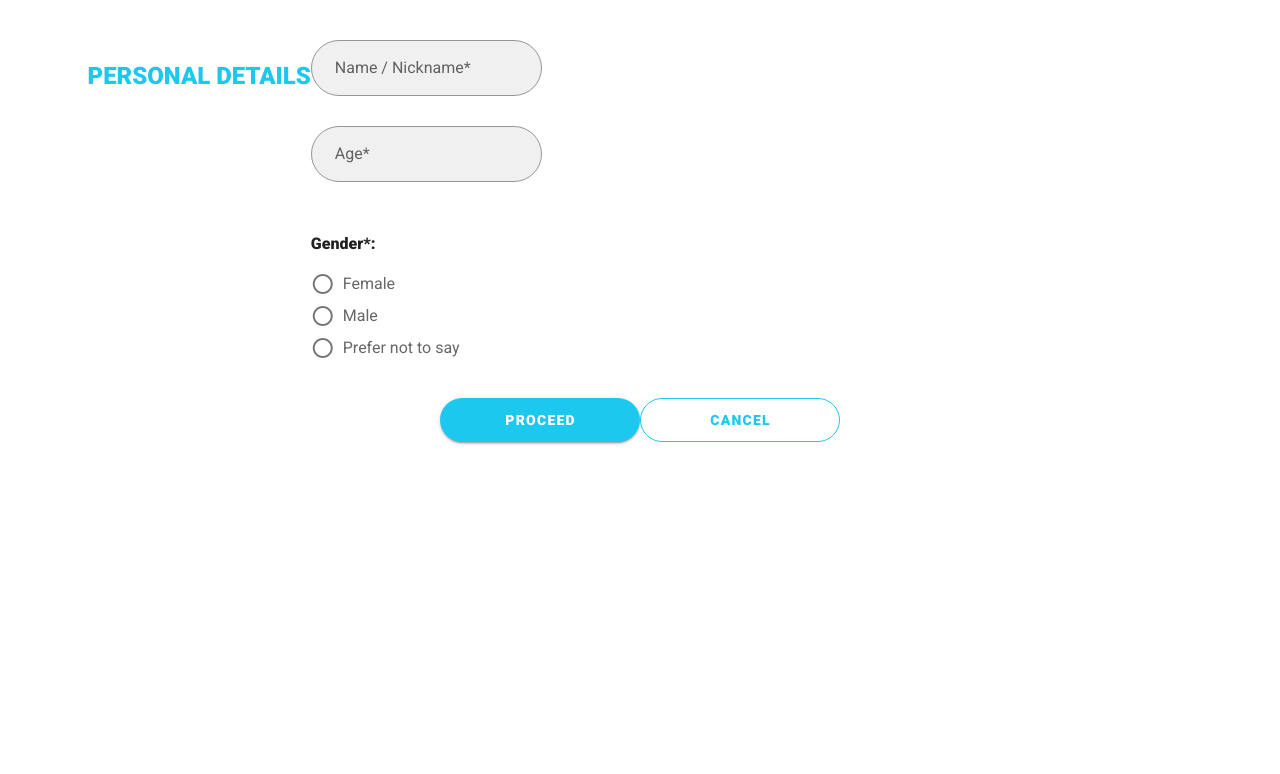
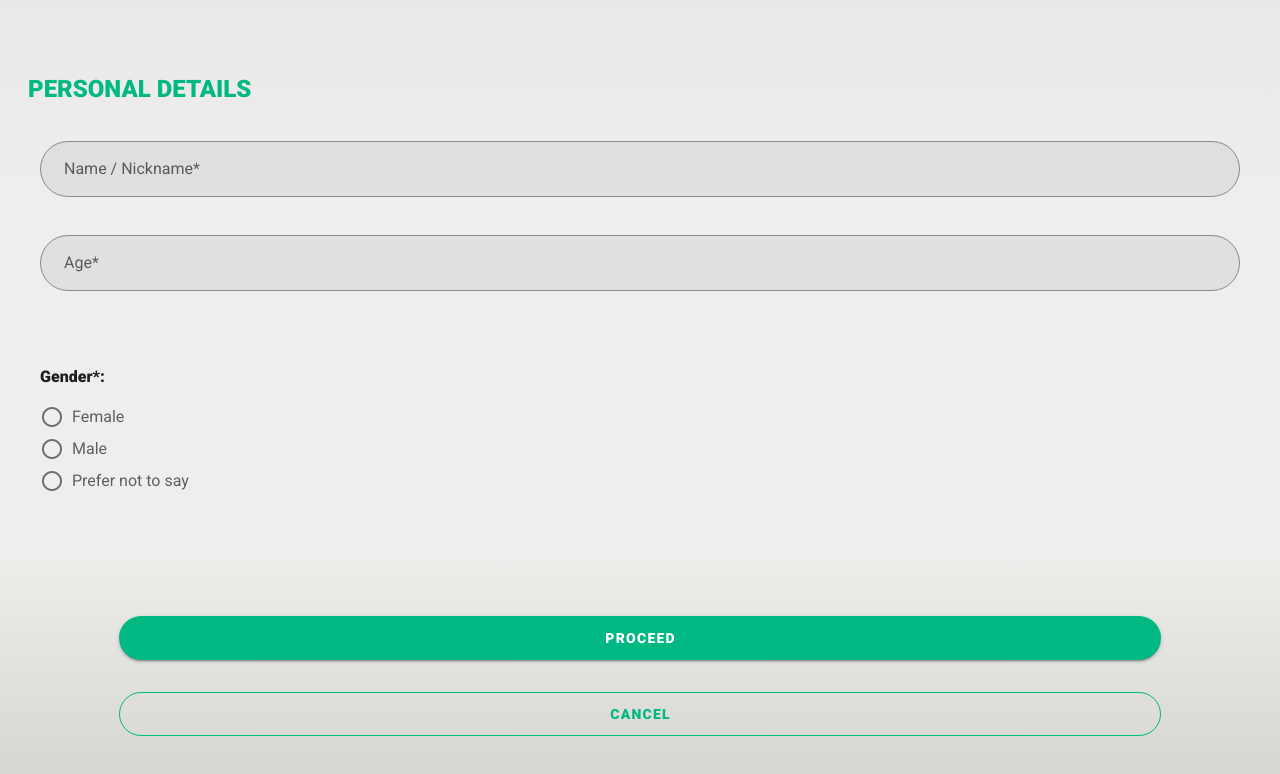
Before and after one commit to miggynowiggy/grapherson, a Vue app: page /signup/1 in a window 1280 px wide. Shown: the top 774 px of the page. Built offline with nearby package versions, Linux system fonts and the light colour scheme.

Commit message:
fixed login and signup page

```diff
--- a/src/components/LoginDetails.vue
+++ b/src/components/LoginDetails.vue
@@ -1,12 +1,13 @@
 <template>
 	<v-container fluid pa-10>
-		<v-row>
+		<v-form>
+			<v-row wrap align="center" justify="center">
 				<div
 					class="headline secondary--text text-center font-weight-black mb-10 mt-5"
 				>
 					LOGIN DETAILS
 				</div>
-			<v-form>
+				<v-col cols="11">
 					<v-text-field
 						label="Email"
 						type="email"
@@ -15,8 +16,10 @@
 						filled
 						rounded
 						outlined
-					color="secondary"
+						color="primary"
 					></v-text-field>
+				</v-col>
+				<v-col cols="11">
 					<v-text-field
 						label="Password"
 						v-model="password"
@@ -27,8 +30,10 @@
 						:append-icon="showPassword ? 'visibility' : 'visibility_off'"
 						:type="showPassword ? 'text' : 'password'"
 						@click:append="showPassword = !showPassword"
-					color="secondary"
+						color="primary"
 					></v-text-field>
+				</v-col>
+				<v-col cols="11">
 					<v-text-field
 						label="Confirm Password"
 						v-model="confirmPassword"
@@ -39,10 +44,11 @@
 						:append-icon="showConfirmPassword ? 'visibility' : 'visibility_off'"
 						:type="showConfirmPassword ? 'text' : 'password'"
 						@click:append="showConfirmPassword = !showConfirmPassword"
-					color="secondary"
+						color="primary"
 					></v-text-field>
+				</v-col>
+			</v-row>
 		</v-form>
-		</v-row>
 	</v-container>
 </template>
 
--- a/src/components/PersonalDetails.vue
+++ b/src/components/PersonalDetails.vue
@@ -1,89 +1,83 @@
 <template>
-  <v-container fluid pa-10>
-    <v-row>
-      <div class = "headline secondary--text text-center font-weight-black mb-10 mt-5">
+	<v-container fluid px-10>
+		<v-form lazy-validation v-model="isFormValid">
+			<v-row wrap align="start" justify="start">
+				<div
+					class="headline primary--text text-left font-weight-black mb-10 mt-5"
+				>
 					PERSONAL DETAILS
 				</div>
-      <v-form>
+				<v-col cols="12" class="mt-n4">
 					<v-text-field
-          label = "Name / Nickname*"
-          type = "name"
+						label="Name / Nickname*"
+						type="name"
 						v-model="name"
 						:rules="basicRules"
 						filled
 						rounded
 						outlined
-          color = "secondary"
+						single-line
+						color="primary"
 					></v-text-field>
+				</v-col>
+				<v-col cols="12" class="mt-n4">
 					<v-text-field
-          label = "Age*"
-          type = "number"
+						label="Age*"
+						type="number"
 						v-model="age"
 						:rules="basicRules"
 						filled
 						rounded
 						outlined
-          color = "secondary"
+						single-line
+						color="primary"
 					></v-text-field>
-        <v-radio-group
-          v-model="gender"
-          :rules="basicRules"
-          column
-        >
-          <p class = "font-weight-black gray--text">Gender*:</p>
-          <v-radio
-            label="Female"
-            color="secondary"
-            value="female"
-          ></v-radio>
-          <v-radio
-            label="Male"
-            color="secondary"
-            value="male"
-          ></v-radio>
+				</v-col>
+				<v-col cols="12">
+					<v-radio-group v-model="gender" :rules="basicRules" column>
+						<p class="font-weight-black gray--text lighten-2">Gender*:</p>
+						<v-radio label="Female" color="primary" value="female"></v-radio>
+						<v-radio label="Male" color="primary" value="male"></v-radio>
 						<v-radio
 							label="Prefer not to say"
-            color="secondary"
+							color="primary"
 							value="others"
 						></v-radio>
 					</v-radio-group>
+				</v-col>
+			</v-row>
 		</v-form>
-    </v-row>
 	</v-container>
 </template>
 
 <script>
-
 	export default {
-  name: 'Signup',
+		name: "Signup",
 		data: () => ({
 			name: null,
 			age: null,
 			gender: null,
 			typeOfUser: null,
+			isFormValid: false,
 
-    basicRules: [
-      v => !!v || 'This field is required'
-    ],
+			basicRules: [(v) => !!v || "This field is required"],
 		}),
 		created() {
 			this.typeOfUser = this.$route.params.typeOfUser;
 		},
 		methods: {
-    async proceed(){
-
-    }
+			async proceed() {},
 		},
 		watch: {
-    name(value){
-      this.$emit('nameChange', value)
+			name(value) {
+				this.$emit("nameChange", value);
 			},
-    age(value){
-      this.$emit('ageChange', value)
+			age(value) {
+				this.$emit("ageChange", value);
 			},
-    gender(value){
-      this.$emit('genderChange', value)
-    }
-  }
-}
+			gender(value) {
+				this.$emit("genderChange", value);
+			},
+		},
+	};
 </script>
--- a/src/views/Login.vue
+++ b/src/views/Login.vue
@@ -1,13 +1,13 @@
 <template>
-  <v-container fill-height fluid pa-10>
-    <v-row
-      align="center"
-      justify="center"
-    >
-      <v-avatar tile size = 100px class = "mb-10">
-        <img alt='Grapherson' src='../assets/Grapherson.png'/>
+	<v-container class="login-bg" fill-height fluid pa-10>
+		<v-form lazy-validation v-model="isFormValid">
+			<v-row align="center" justify="center" wrap>
+				<v-col cols="12" align="center">
+					<v-avatar tile size="150px" class="mb-10">
+						<img alt="Grapherson" src="../assets/Grapherson.png" />
 					</v-avatar>
-      <v-form>
+				</v-col>
+				<v-col cols="12">
 					<v-text-field
 						label="Email Address"
 						type="email"
@@ -16,8 +16,10 @@
 						filled
 						rounded
 						outlined
-          color="secondary"
+						color="primary"
 					></v-text-field>
+				</v-col>
+				<v-col cols="12" class="mt-n5">
 					<v-text-field
 						label="Password"
 						v-model="password"
@@ -28,44 +30,50 @@
 						:append-icon="showPassword ? 'visibility' : 'visibility_off'"
 						:type="showPassword ? 'text' : 'password'"
 						@click:append="showPassword = !showPassword"
-          color="secondary"
+						color="primary"
 					></v-text-field>
-      </v-form>
-      <v-col
-        align = "center"
-      >
+				</v-col>
+				<v-col cols="10">
 					<v-btn
-          class = "mb-3 font-weight-black"
+						class="mb-3 font-weight-black"
 						width="200"
 						large
-          color="secondary"
+						color="primary"
+						depressed
 						rounded
+						block
 						:disabled="buttonDisabled"
 						:loading="buttonDisabled"
 						@click="login"
 					>
 						LOGIN
 					</v-btn>
+				</v-col>
+				<v-col cols="10" class="mt-n4">
 					<v-btn
-          class = "mb-3 font-weight-black"
+						class="mb-3 font-weight-black"
 						width="200"
 						large
-          color="secondary"
+						color="primary"
 						rounded
 						outlined
+						block
 						:disabled="buttonDisabled"
 						:loading="buttonDisabled"
 						@click="signUp('user')"
 					>
 						SIGN-UP
 					</v-btn>
+				</v-col>
+				<v-col cols="10" class="mt-n4">
 					<v-btn
 						class="text-decoration-underline font-weight-black"
 						width="200"
 						large
-          color="secondary"
+						color="primary"
 						rounded
 						plain
+						block
 						:disabled="buttonDisabled"
 						:loading="buttonDisabled"
 						@click="signUp('guest')"
@@ -74,41 +82,43 @@
 					</v-btn>
 				</v-col>
 			</v-row>
+		</v-form>
 	</v-container>
 </template>
 
 <script>
-
 	export default {
-  name: 'Login',
+		name: "Login",
 		data: () => ({
 			email: null,
 			password: null,
 			showPassword: false,
 			buttonDisabled: false,
 			choice: null,
-
+			isFormValid: false,
 
 			emailRules: [
-			v => !!v || 'E-mail is required',
-      v => /^\w+([.-]?\w+)*@\w+([.-]?\w+)*(\.\w{2,3})+$/.test(v) || 'E-mail must be valid'
+				(v) => !!v || "E-mail is required",
+				(v) =>
+					/^\w+([.-]?\w+)*@\w+([.-]?\w+)*(\.\w{2,3})+$/.test(v) ||
+					"E-mail must be valid",
 			],
 			passwordRules: [
-			v => !!v || 'This field is required',
-      v => (v && v.length >= 6) || 'Minimum of 6 characters',
+				(v) => !!v || "This field is required",
+				(v) => (v && v.length >= 6) || "Minimum of 6 characters",
 			],
 		}),
 		methods: {
 			async signUp(choice) {
 				this.buttonDisabled = true;
-      this.$router.push({ name: 'Signup', params: {typeOfUser: choice}});
+				this.$router.push({ name: "Signup", params: { typeOfUser: choice } });
 				this.loginButtonDisabled = false;
 			},
-    async login(){
+			async login() {
 				this.buttonDisabled = true;
-      this.$router.push({ name: 'Home' });
+				this.$router.push({ name: "Home" });
 				this.loginButtonDisabled = false;
-    }
 			},
-}
+		},
+	};
 </script>
--- a/src/views/Signup.vue
+++ b/src/views/Signup.vue
@@ -1,5 +1,6 @@
 <template>
-  <v-container>
+	<v-container fill-height fluid class="login-bg">
+		<v-row align="center" justify="center">
 			<personal-details
 				v-if="signUpStep === 1"
 				@nameChange="getNameValue"
@@ -12,15 +13,16 @@
 				@passwordChange="getPasswordValue"
 				@confirmPasswordChange="getConfirmPasswordValue"
 			/>
-    <v-row
-      justify = "center"
-    >
+		</v-row>
+		<v-row wrap align="start" justify="center" class="mt-n4">
+			<v-col cols="10">
 				<v-btn
-        class = "mb-5 font-weight-black"
+					class="font-weight-black"
 					width="200"
 					large
-        color="secondary"
+					color="primary"
 					rounded
+					block
 					:disabled="buttonDisabled"
 					:loading="buttonDisabled"
 					@click="proceed"
@@ -28,13 +30,16 @@
 					<span v-if="typeOfUser === 'user' && signUpStep === 1">Next</span>
 					<span v-else>Proceed</span>
 				</v-btn>
+			</v-col>
+			<v-col cols="10" class="mt-2">
 				<v-btn
-        class = "font-weight-black"
+					class="font-weight-black"
 					width="200"
 					large
-        color="secondary"
+					color="primary"
 					rounded
 					outlined
+					block
 					:disabled="buttonDisabled"
 					:loading="buttonDisabled"
 					@click="back"
@@ -42,15 +47,16 @@
 					<span v-if="typeOfUser === 'user' && signUpStep === 2">Back</span>
 					<span v-else>Cancel</span>
 				</v-btn>
+			</v-col>
 		</v-row>
 	</v-container>
 </template>
 
 <script>
-import PersonalDetails from '../components/PersonalDetails.vue'
-import LoginDetails from '../components/LoginDetails.vue'
+	import PersonalDetails from "../components/PersonalDetails.vue";
+	import LoginDetails from "../components/LoginDetails.vue";
 	export default {
-  name: 'Signup',
+		name: "Signup",
 		components: { PersonalDetails, LoginDetails },
 		data: () => ({
 			name: null,
@@ -67,44 +73,38 @@ export default {
 			this.typeOfUser = this.$route.params.typeOfUser;
 		},
 		methods: {
-    async proceed(){
-      if(!this.name || !this.age || !this.gender)
-        return
-      else if(this.typeOfUser === 'user'){
-        if(this.signUpStep === 1)
-            this.signUpStep = 2
-        else if(!this.email || !this.password || !this.confirmPassword)
-          return
-        else
-          this.$router.push({ name: 'Home'});
-      }
-      else
-        this.$router.push({ name: 'Home'});
+			async proceed() {
+				if (!this.name || !this.age || !this.gender) return;
+				else if (this.typeOfUser === "user") {
+					if (this.signUpStep === 1) this.signUpStep = 2;
+					else if (!this.email || !this.password || !this.confirmPassword)
+						return;
+					else this.$router.push({ name: "Home" });
+				} else this.$router.push({ name: "Home" });
 			},
-    async back(){
-      if(this.typeOfUser === 'user' && this.signUpStep === 2)
-        this.signUpStep = 1
-      else
-        this.$router.push({ name: 'Login'});
+			async back() {
+				if (this.typeOfUser === "user" && this.signUpStep === 2)
+					this.signUpStep = 1;
+				else this.$router.push({ name: "Login" });
 			},
-    getNameValue(value){
+			getNameValue(value) {
 				this.name = value;
 			},
-    getAgeValue(value){
+			getAgeValue(value) {
 				this.age = value;
 			},
-    getGenderValue(value){
+			getGenderValue(value) {
 				this.gender = value;
 			},
-    getEmailValue(value){
+			getEmailValue(value) {
 				this.email = value;
 			},
-    getPasswordValue(value){
+			getPasswordValue(value) {
 				this.password = value;
 			},
-    getConfirmPasswordValue(value){
+			getConfirmPasswordValue(value) {
 				this.confirmPassword = value;
-    }
 			},
-}
-</script>PersonalDetails
+		},
+	};
+</script>
```
Lines whose indentation alone changed are shown as unchanged.
